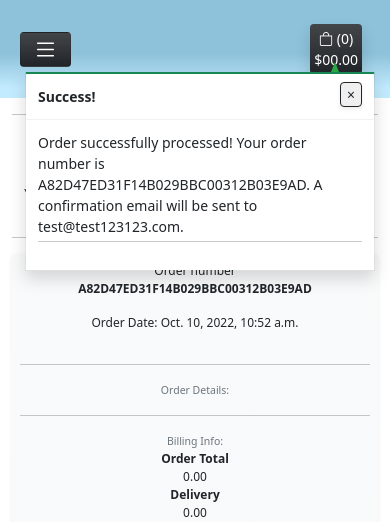
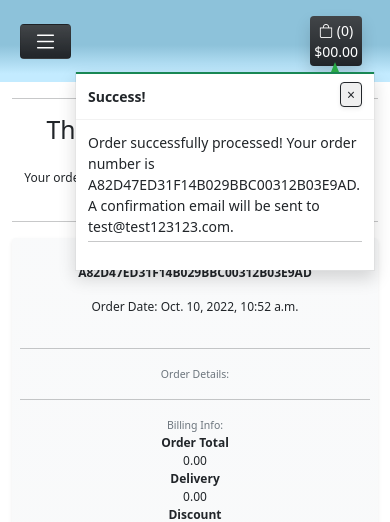
Before and after one commit to guisgrande/fifth-project-ci, a Django app: a page that uses templates/base.html in a window 390 px wide. Shown: the top 522 px of the page. Run offline with Django 3.2, Linux system fonts and the light colour scheme; a user stored in the database is signed in; data comes from the database, SQL or seed files in the repository; both versions use the stored data as it was after the commit; some libraries are stand-ins or nearby versions.

Commit message:
Edit bootstrap classes, add new media querie

```diff
--- a/static/css/style.css
+++ b/static/css/style.css
@@ -178,6 +178,10 @@
 
 @media screen and (max-width: 500px) {
 
+.message-container {
+    width: 300px;
+}
+
 /* Querie for footer elements */
 
 #social-container {
--- a/templates/base.html
+++ b/templates/base.html
@@ -35,7 +35,7 @@
     <body class="d-flex flex-column h-100 main-bg">
 
         <!-- Navigation bar -->
-            <nav class="navbar navbar-expand-lg navbar-light bg-cst-blue-top">
+            <nav class="navbar navbar-expand-lg navbar-light bg-cst-blue-top p-0">
                 <div class="container-fluid">
                     <button class="navbar-toggler m-2 bg-dark bg-gradient text-white" type="button" data-toggle="collapse" data-target="#main-nav" aria-controls="main-nav" aria-expanded="false" aria-label="Toggle navigation">
                         <span><i class="fa-lg bi bi-list"></i></span>
--- a/templates/includes/toasts/toast_success.html
+++ b/templates/includes/toasts/toast_success.html
@@ -44,9 +44,12 @@
                             Spend <strong>${{ free_delivery_delta }}</strong> more to get free next day delivery!
                         </p>
                     {% endif %}
-                    <a href="{% url 'checkout' %}" class="btn btn-dark btn-block rounded-0">
-                        <span class="text-uppercase">Go To Secure Checkout</span>
-                    </a>
+                    <hr class="mt-1 mb-3">
+                    <div class="container text-center">
+                        <a href="{% url 'checkout' %}" class="btn btn-dark bg-gradient rounded">
+                            <span class="text-uppercase">Go To Secure Checkout</span>
+                        </a>
+                    </div>
                 </div>
             </div>
         {% endif %}
```
Also changed, not shown: db.sqlite3.
